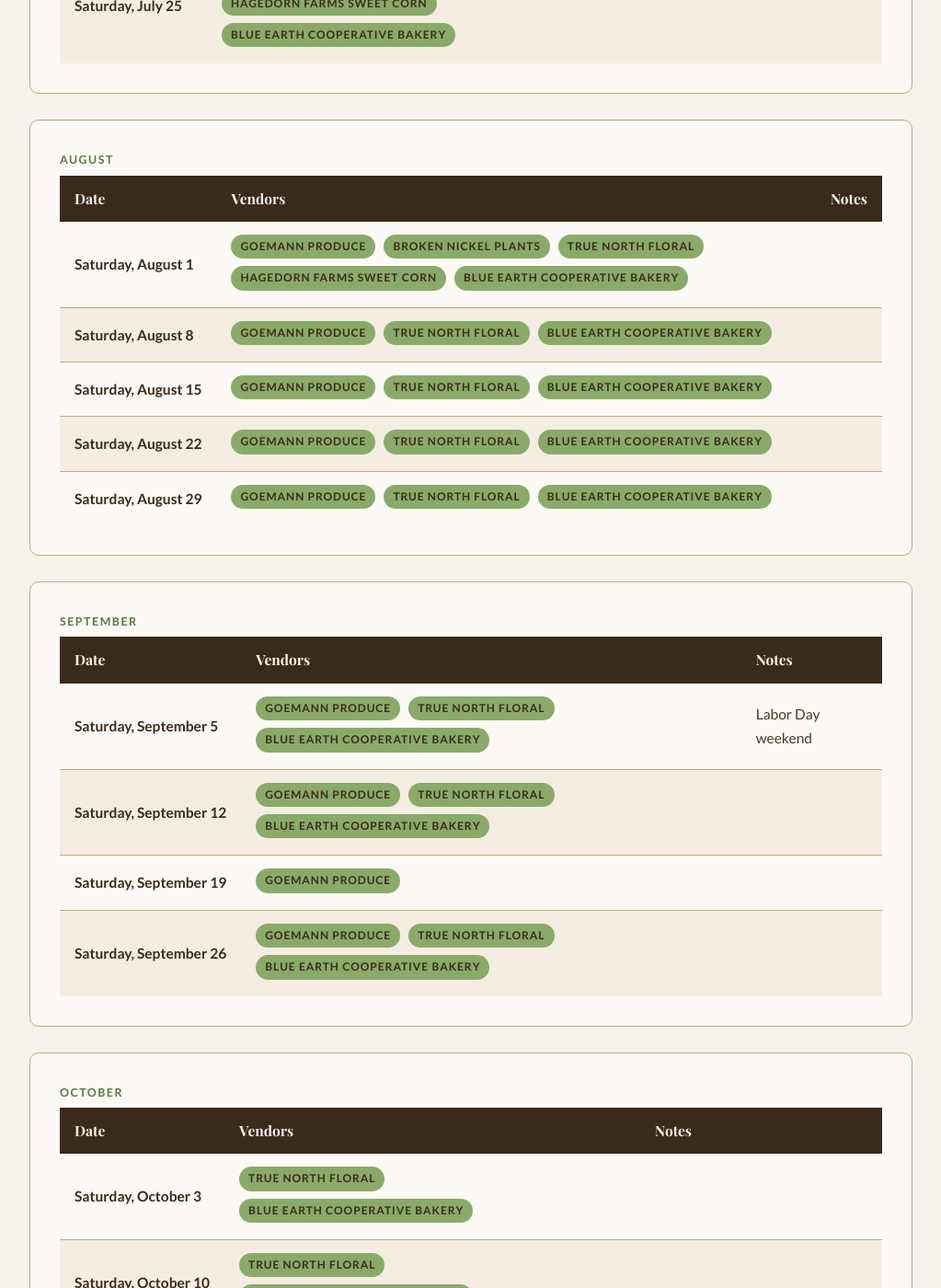
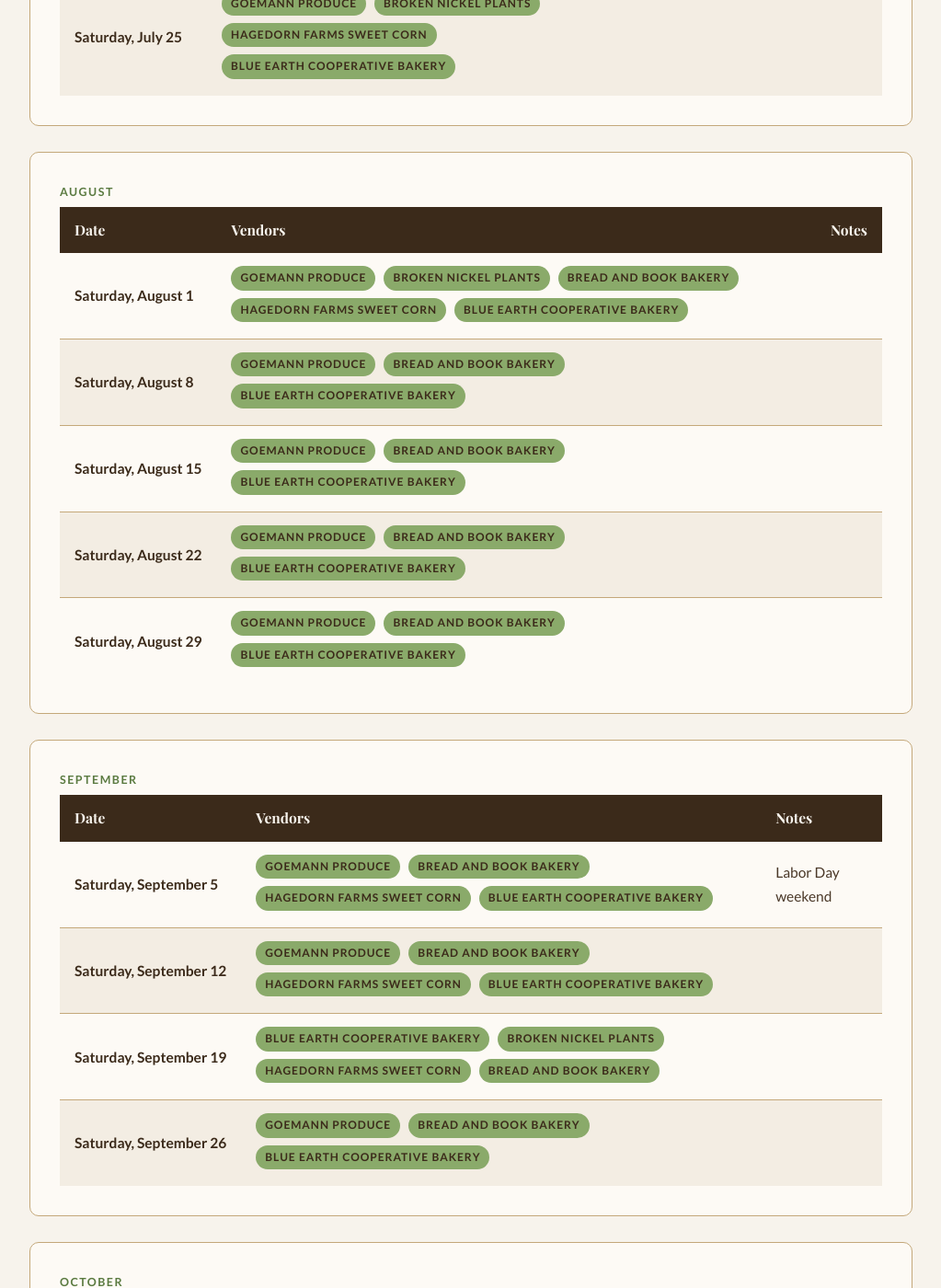
Before and after one commit to blueearthcommunitymarket/blueearthcommunitymarket.github.io, a Jekyll site: the page built from calendar/index.html, in a window 1280 px wide and 1400 px high, scrolled down 2519 px. Shown: the whole window at 92% size, without its empty margins (128-1151 px from the left). Built offline with Jekyll 4.4.1, drawn with Linux system fonts in a browser that asks for light colours; some web fonts are replaced; some of the changed text lies outside the part shown.

Commit message:
Update calendar to match SignUpGenius PDF with corrections

```diff
--- a/calendar/index.html
+++ b/calendar/index.html
@@ -32,13 +32,13 @@
                     <td class="market-date grand-opening">Saturday, May 2</td>
                     <td>
                         <span class="tag">Blue Earth Cooperative Bakery</span>
-                        <span class="tag">Ope! Oddities</span>
+                        <span class="tag">Ghostly Paracord</span>
                         <span class="tag">Alluring Tranquility</span>
                         <span class="tag">Goemann Produce</span>
                         <span class="tag">Vita's Tamales</span>
                         <span class="tag">Treats & Treasures By Laura & Milo</span>
-                        <span class="tag">True North Floral</span>
-                        <span class="tag">Kathy Anderson</span>
+                        <span class="tag">Bread and Book Bakery</span>
+                        <span class="tag">Cookies Bars & Jars</span>
                     </td>
                     <td class="grand-opening">Grand Opening - Season Kickoff!</td>
                 </tr>
@@ -47,12 +47,12 @@
                     <td>
                         <span class="tag">Blue Earth Cooperative Bakery</span>
                         <span class="tag">Broken Nickel Plants</span>
+                        <span class="tag">Ghostly Paracord</span>
                         <span class="tag">Ope! Oddities</span>
-                        <span class="tag">Brooke Langford</span>
                         <span class="tag">Goemann Produce</span>
                         <span class="tag">Vita's Tamales</span>
                         <span class="tag">Treats & Treasures By Laura & Milo</span>
-                        <span class="tag">True North Floral</span>
+                        <span class="tag">Bread and Book Bakery</span>
                     </td>
                     <td>Wine Walk - 7pm Start</td>
                 </tr>
@@ -60,12 +60,12 @@
                     <td class="market-date">Saturday, May 16</td>
                     <td>
                         <span class="tag">Blue Earth Cooperative Bakery</span>
-                        <span class="tag">Ope! Oddities</span>
+                        <span class="tag">Ghostly Paracord</span>
                         <span class="tag">Goemann Produce</span>
                         <span class="tag">Broken Nickel Plants</span>
                         <span class="tag">Vita's Tamales</span>
                         <span class="tag">Treats & Treasures By Laura & Milo</span>
-                        <span class="tag">True North Floral</span>
+                        <span class="tag">Bread and Book Bakery</span>
                     </td>
                     <td></td>
                 </tr>
@@ -74,9 +74,10 @@
                     <td>
                         <span class="tag">Goemann Produce</span>
                         <span class="tag">Mia Bella's Candles</span>
+                        <span class="tag">Drip Ink Designs</span>
                         <span class="tag">Broken Nickel Plants</span>
                         <span class="tag">Vita's Tamales</span>
-                        <span class="tag">True North Floral</span>
+                        <span class="tag">Bread and Book Bakery</span>
                     </td>
                     <td></td>
                 </tr>
@@ -86,10 +87,11 @@
                         <span class="tag">Blue Earth Cooperative Bakery</span>
                         <span class="tag">Goemann Produce</span>
                         <span class="tag">Mia Bella's Candles</span>
+                        <span class="tag">Drip Ink Designs</span>
                         <span class="tag">Broken Nickel Plants</span>
                         <span class="tag">Vita's Tamales</span>
                         <span class="tag">Treats & Treasures By Laura & Milo</span>
-                        <span class="tag">True North Floral</span>
+                        <span class="tag">Bread and Book Bakery</span>
                     </td>
                     <td></td>
                 </tr>
@@ -114,7 +116,6 @@
                         <span class="tag">Goemann Produce</span>
                         <span class="tag">Broken Nickel Plants</span>
                         <span class="tag">Vita's Tamales</span>
-                        <span class="tag">True North Floral</span>
                         <span class="tag">Blue Earth Cooperative Bakery</span>
                     </td>
                     <td></td>
@@ -125,7 +126,6 @@
                         <span class="tag">Goemann Produce</span>
                         <span class="tag">Broken Nickel Plants</span>
                         <span class="tag">Vita's Tamales</span>
-                        <span class="tag">True North Floral</span>
                         <span class="tag">Blue Earth Cooperative Bakery</span>
                     </td>
                     <td></td>
@@ -146,7 +146,7 @@
                         <span class="tag">Goemann Produce</span>
                         <span class="tag">Broken Nickel Plants</span>
                         <span class="tag">Vita's Tamales</span>
-                        <span class="tag">True North Floral</span>
+                        <span class="tag">Bread and Book Bakery</span>
                         <span class="tag">Blue Earth Cooperative Bakery</span>
                     </td>
                     <td></td>
@@ -172,7 +172,7 @@
                         <span class="tag">Goemann Produce</span>
                         <span class="tag">Broken Nickel Plants</span>
                         <span class="tag">Vita's Tamales</span>
-                        <span class="tag">True North Floral</span>
+                        <span class="tag">Bread and Book Bakery</span>
                         <span class="tag">Hagedorn Farms Sweet Corn</span>
                         <span class="tag">Blue Earth Cooperative Bakery</span>
                     </td>
@@ -182,7 +182,7 @@
                     <td class="market-date">Saturday, July 11</td>
                     <td>
                         <span class="tag">Broken Nickel Plants</span>
-                        <span class="tag">True North Floral</span>
+                        <span class="tag">Bread and Book Bakery</span>
                         <span class="tag">Hagedorn Farms Sweet Corn</span>
                         <span class="tag">Blue Earth Cooperative Bakery</span>
                     </td>
@@ -193,7 +193,7 @@
                     <td>
                         <span class="tag">Goemann Produce</span>
                         <span class="tag">Broken Nickel Plants</span>
-                        <span class="tag">True North Floral</span>
+                        <span class="tag">Bread and Book Bakery</span>
                         <span class="tag">Hagedorn Farms Sweet Corn</span>
                         <span class="tag">Blue Earth Cooperative Bakery</span>
                     </td>
@@ -229,7 +229,7 @@
                     <td>
                         <span class="tag">Goemann Produce</span>
                         <span class="tag">Broken Nickel Plants</span>
-                        <span class="tag">True North Floral</span>
+                        <span class="tag">Bread and Book Bakery</span>
                         <span class="tag">Hagedorn Farms Sweet Corn</span>
                         <span class="tag">Blue Earth Cooperative Bakery</span>
                     </td>
@@ -239,7 +239,7 @@
                     <td class="market-date">Saturday, August 8</td>
                     <td>
                         <span class="tag">Goemann Produce</span>
-                        <span class="tag">True North Floral</span>
+                        <span class="tag">Bread and Book Bakery</span>
                         <span class="tag">Blue Earth Cooperative Bakery</span>
                     </td>
                     <td></td>
@@ -248,7 +248,7 @@
                     <td class="market-date">Saturday, August 15</td>
                     <td>
                         <span class="tag">Goemann Produce</span>
-                        <span class="tag">True North Floral</span>
+                        <span class="tag">Bread and Book Bakery</span>
                         <span class="tag">Blue Earth Cooperative Bakery</span>
                     </td>
                     <td></td>
@@ -257,7 +257,7 @@
                     <td class="market-date">Saturday, August 22</td>
                     <td>
                         <span class="tag">Goemann Produce</span>
-                        <span class="tag">True North Floral</span>
+                        <span class="tag">Bread and Book Bakery</span>
                         <span class="tag">Blue Earth Cooperative Bakery</span>
                     </td>
                     <td></td>
@@ -266,7 +266,7 @@
                     <td class="market-date">Saturday, August 29</td>
                     <td>
                         <span class="tag">Goemann Produce</span>
-                        <span class="tag">True North Floral</span>
+                        <span class="tag">Bread and Book Bakery</span>
                         <span class="tag">Blue Earth Cooperative Bakery</span>
                     </td>
                     <td></td>
@@ -290,7 +290,8 @@
                     <td class="market-date">Saturday, September 5</td>
                     <td>
                         <span class="tag">Goemann Produce</span>
-                        <span class="tag">True North Floral</span>
+                        <span class="tag">Bread and Book Bakery</span>
+                        <span class="tag">Hagedorn Farms Sweet Corn</span>
                         <span class="tag">Blue Earth Cooperative Bakery</span>
                     </td>
                     <td>Labor Day weekend</td>
@@ -299,7 +300,8 @@
                     <td class="market-date">Saturday, September 12</td>
                     <td>
                         <span class="tag">Goemann Produce</span>
-                        <span class="tag">True North Floral</span>
+                        <span class="tag">Bread and Book Bakery</span>
+                        <span class="tag">Hagedorn Farms Sweet Corn</span>
                         <span class="tag">Blue Earth Cooperative Bakery</span>
                     </td>
                     <td></td>
@@ -307,7 +309,10 @@
                 <tr>
                     <td class="market-date">Saturday, September 19</td>
                     <td>
-                        <span class="tag">Goemann Produce</span>
+                        <span class="tag">Blue Earth Cooperative Bakery</span>
+                        <span class="tag">Broken Nickel Plants</span>
+                        <span class="tag">Hagedorn Farms Sweet Corn</span>
+                        <span class="tag">Bread and Book Bakery</span>
                     </td>
                     <td></td>
                 </tr>
@@ -315,7 +320,7 @@
                     <td class="market-date">Saturday, September 26</td>
                     <td>
                         <span class="tag">Goemann Produce</span>
-                        <span class="tag">True North Floral</span>
+                        <span class="tag">Bread and Book Bakery</span>
                         <span class="tag">Blue Earth Cooperative Bakery</span>
                     </td>
                     <td></td>
@@ -338,7 +343,7 @@
                 <tr>
                     <td class="market-date">Saturday, October 3</td>
                     <td>
-                        <span class="tag">True North Floral</span>
+                        <span class="tag">Bread and Book Bakery</span>
                         <span class="tag">Blue Earth Cooperative Bakery</span>
                     </td>
                     <td></td>
@@ -346,7 +351,7 @@
                 <tr>
                     <td class="market-date">Saturday, October 10</td>
                     <td>
-                        <span class="tag">True North Floral</span>
+                        <span class="tag">Bread and Book Bakery</span>
                         <span class="tag">Blue Earth Cooperative Bakery</span>
                     </td>
                     <td></td>
@@ -354,7 +359,7 @@
                 <tr>
                     <td class="market-date">Saturday, October 17</td>
                     <td>
-                        <span class="tag">True North Floral</span>
+                        <span class="tag">Bread and Book Bakery</span>
                         <span class="tag">Blue Earth Cooperative Bakery</span>
                     </td>
                     <td></td>
@@ -368,7 +373,9 @@
                 </tr>
                 <tr>
                     <td class="market-date grand-opening">Saturday, October 31</td>
-                    <td><span style="font-size: 0.85rem; color: var(--brown-light);">Vendors TBA</span></td>
+                    <td>
+                        <span class="tag">Blue Earth Cooperative Bakery</span>
+                    </td>
                     <td class="grand-opening">Season Finale - Happy Halloween!</td>
                 </tr>
             </tbody>
```
